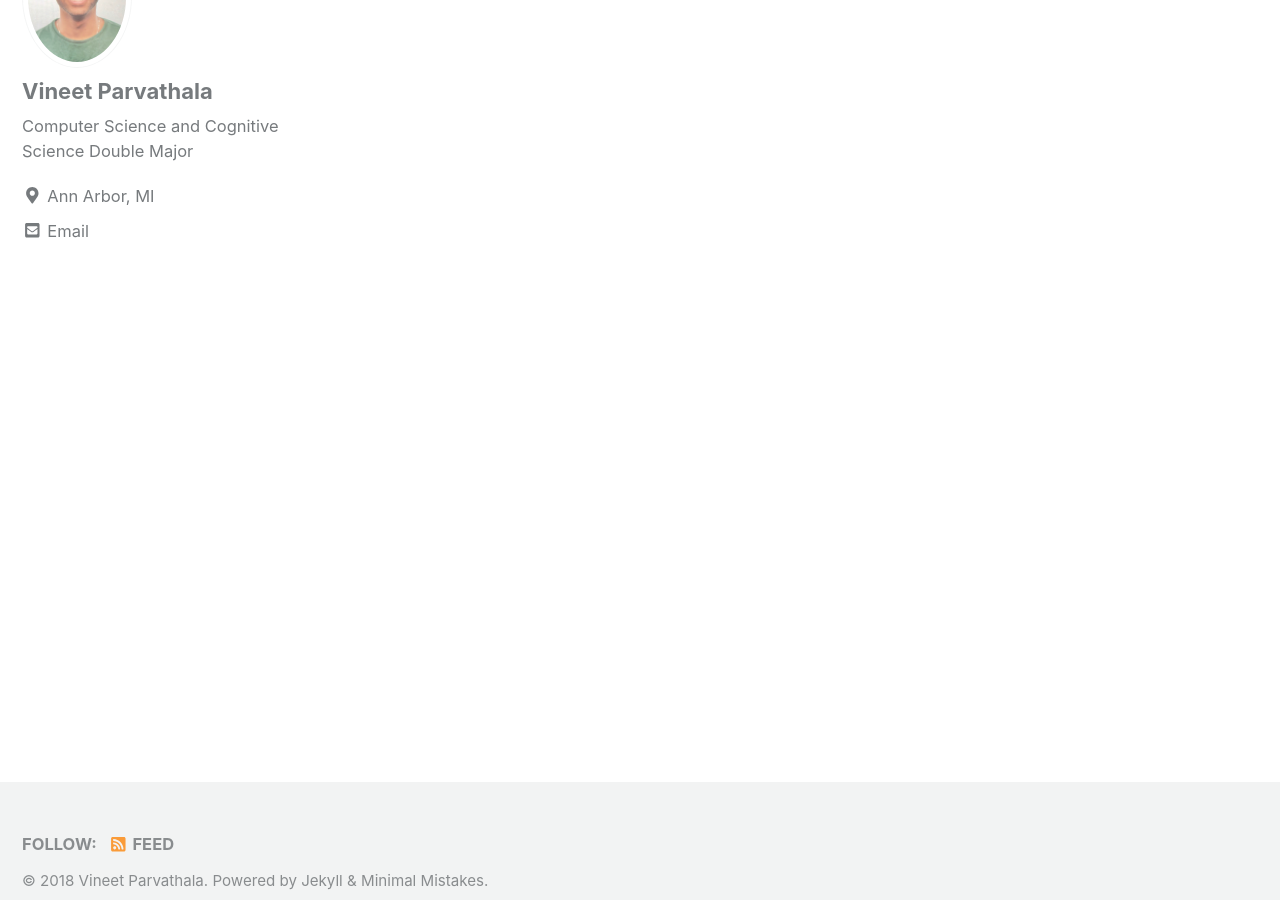
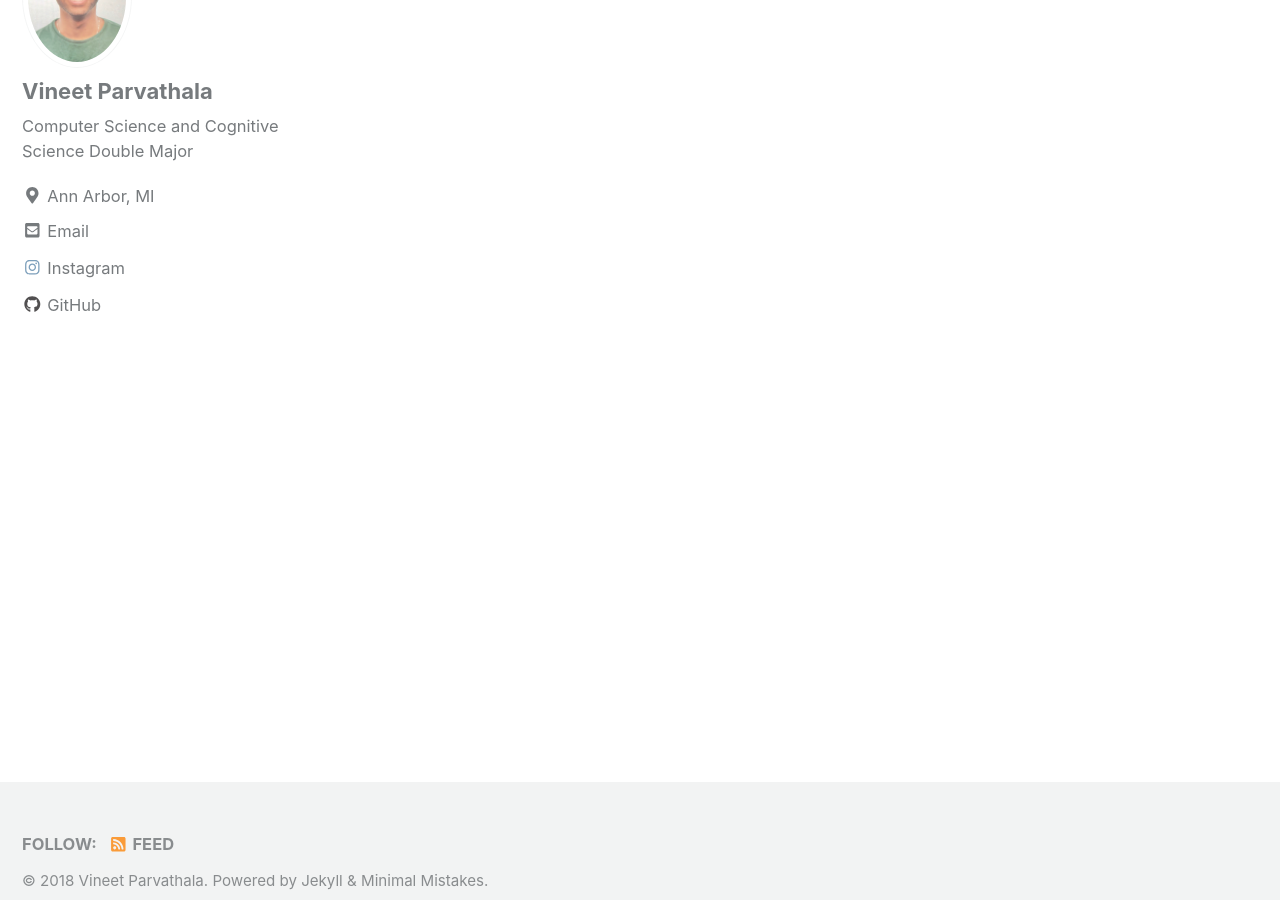
Before and after one commit to vparv/vparv.github.io, a Jekyll site: the page built from index.html, in a window 1280 px wide and 900 px high, scrolled down 703 px. Built offline with Jekyll 4.4.1, drawn with Linux system fonts in a browser that asks for light colours; cached includes are drawn as plain includes; nearby versions of some CDN libraries; the list of posts is cut into pages by our own code.

Commit message:
fixed contact links

```diff
--- a/_config.yml
+++ b/_config.yml
@@ -108,8 +108,8 @@ author:
   bio              : "Computer Science and Cognitive Science Double Major"
   location         : "Ann Arbor, MI"
   email            : "vparv@umich.edu"
-  GitHub           : "vparv"
-  Instagram        : "vparv3"
+  github           : "vparv"
+  instagram        : "vparv3"
 
   links:
     - label: "Email"
```
Also changed, not shown: 1 other file.
